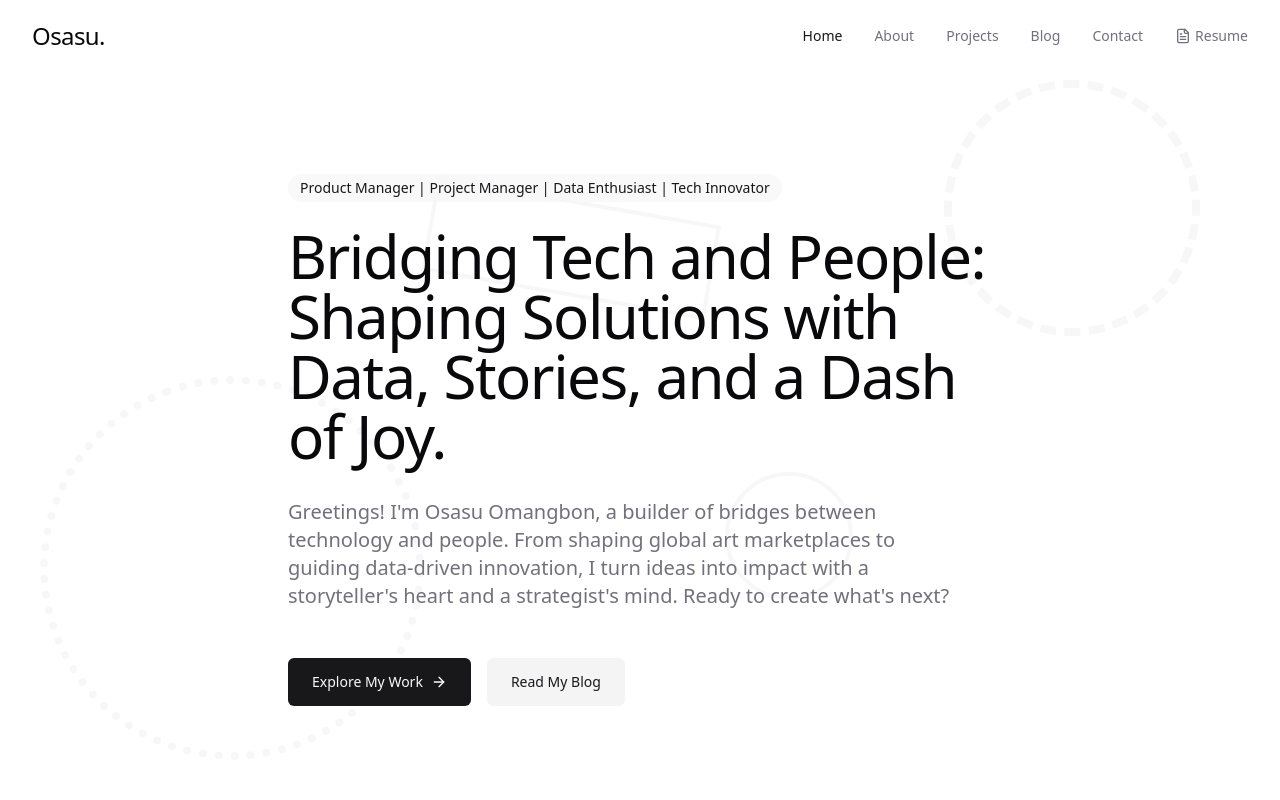
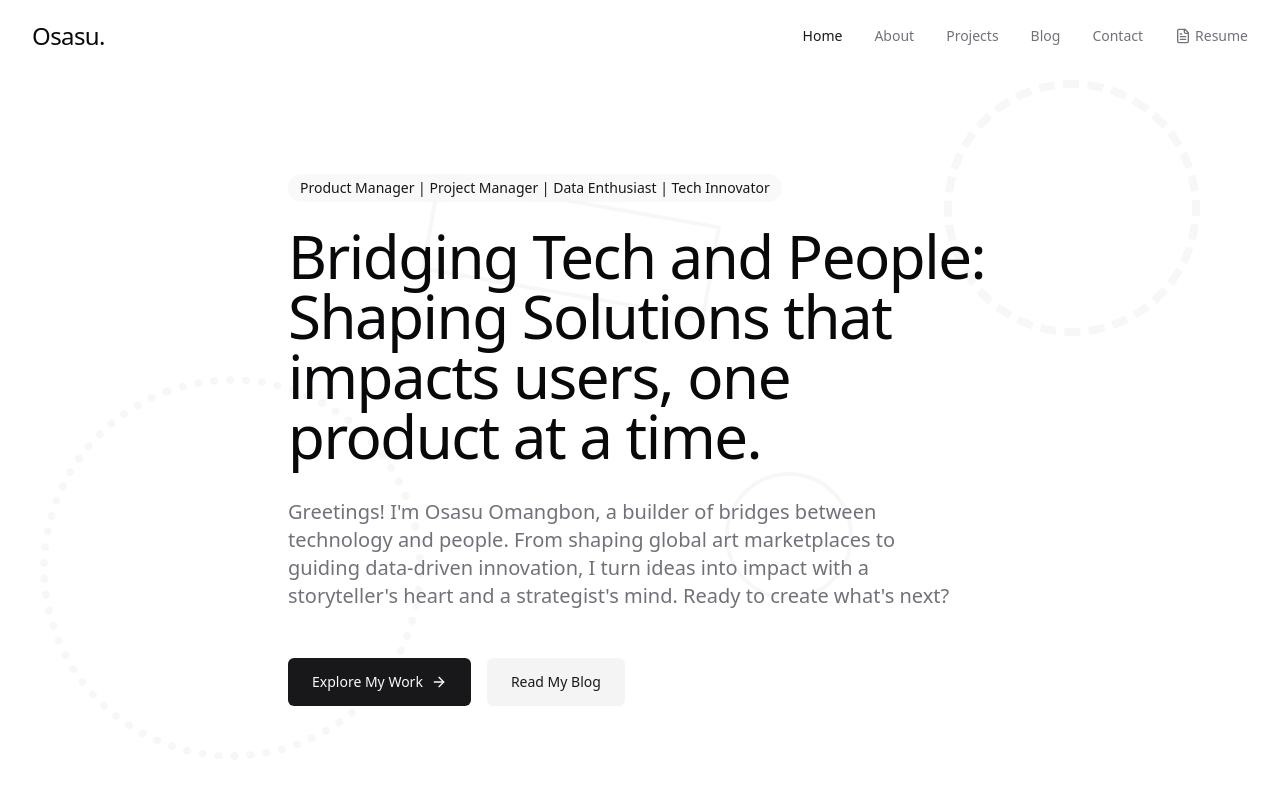
Before and after one commit to osasu1/zazu, a React (Vite) app: page / in a window 1280 px wide. Shown: the top 800 px of the page. Built offline with nearby package versions, Linux system fonts and the light colour scheme.

Commit message:
Update homepage tagline
Changed the tagline on the homepage to "Bridging Tech and People: Shaping Solutions that impacts users, one product at a time."

```diff
--- a/src/pages/Index.tsx
+++ b/src/pages/Index.tsx
@@ -1,4 +1,3 @@
-
 import { motion } from "framer-motion";
 import { ArrowRight } from "lucide-react";
 import { Link } from "react-router-dom";
@@ -22,7 +21,7 @@ const Index = () => {
                   Product Manager | Project Manager | Data Enthusiast | Tech Innovator
                 </div>
                 <h1 className="text-4xl sm:text-5xl md:text-6xl font-medium tracking-tight">
-                  Bridging Tech and People: Shaping Solutions with Data, Stories, and a Dash of Joy.
+                  Bridging Tech and People: Shaping Solutions that impacts users, one product at a time.
                 </h1>
               </motion.div>
 
```
